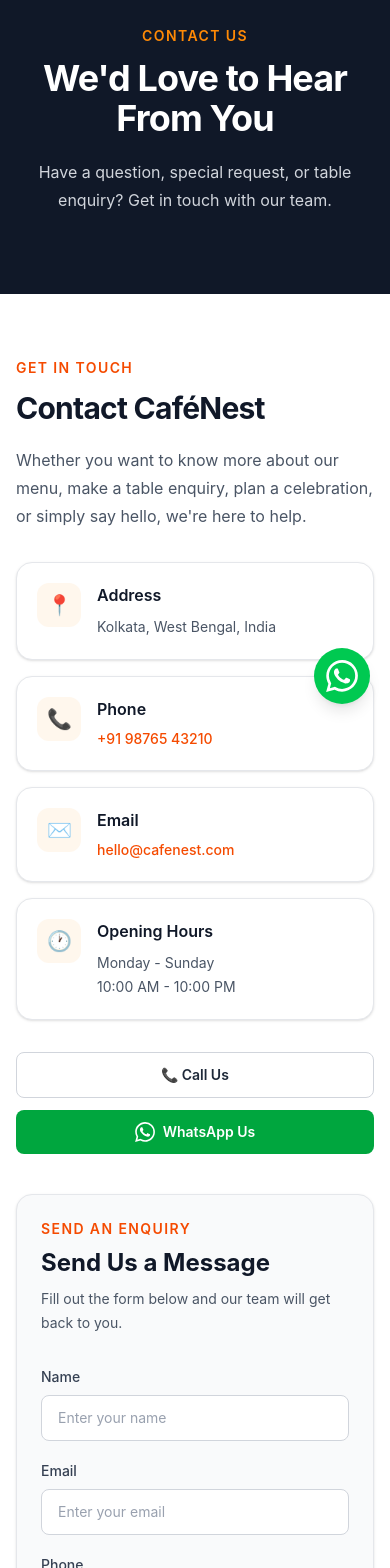
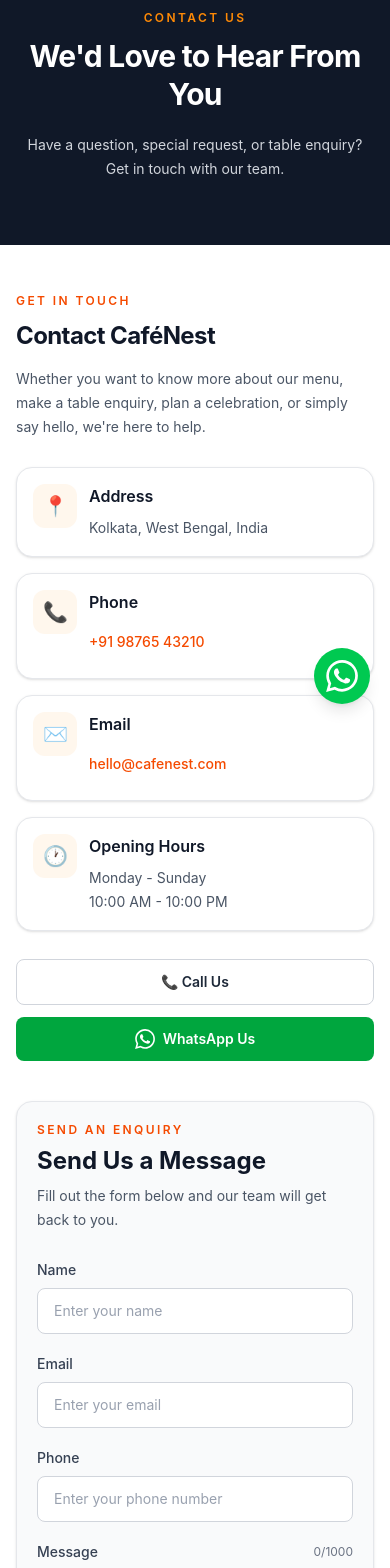
Before and after one commit to sandipmandalgithub/restaurant-cafe-website, a React app in the folder frontend/: page /contact in a window 390 px wide. Shown: the part 120-1688 px from the top of the page. Built offline with nearby package versions, Linux system fonts and the light colour scheme; no server answers; the HTML template or start-up script is replaced by a standard one.

Commit message:
Polish responsive contact page

```diff
--- a/frontend/src/pages/Contact.jsx
+++ b/frontend/src/pages/Contact.jsx
@@ -109,67 +109,74 @@
       message
     )}`;
 
-    window.open(
-      whatsappUrl,
-      "_blank",
-      "noopener,noreferrer"
-    );
+    window.open(whatsappUrl, "_blank", "noopener,noreferrer");
   };
 
   return (
-    <div>
-      {/* Hero Section */}
-      <section className="bg-gray-900 px-4 py-20 text-white sm:px-6 lg:px-8">
+    <div className="overflow-hidden">
+      {/* ==================================================
+          Hero Section
+      ================================================== */}
+      <section className="bg-gray-900 px-4 py-16 text-white sm:px-6 sm:py-20 lg:px-8 lg:py-24">
         <div className="mx-auto max-w-7xl text-center">
-          <p className="text-sm font-semibold uppercase tracking-widest text-orange-400">
+          <p className="text-xs font-semibold uppercase tracking-[0.2em] text-orange-400 sm:text-sm sm:tracking-widest">
             Contact Us
           </p>
 
-          <h1 className="mt-3 text-4xl font-bold tracking-tight sm:text-5xl">
+          <h1 className="mx-auto mt-3 max-w-3xl text-3xl font-bold leading-tight tracking-tight sm:text-5xl lg:text-6xl">
             We'd Love to Hear From You
           </h1>
 
-          <p className="mx-auto mt-5 max-w-2xl text-base leading-7 text-gray-300 sm:text-lg">
+          <p className="mx-auto mt-5 max-w-2xl text-sm leading-6 text-gray-300 sm:text-lg sm:leading-8">
             Have a question, special request, or table enquiry? Get in touch
             with our team.
           </p>
         </div>
       </section>
 
-      {/* Contact Section */}
-      <section className="bg-white px-4 py-16 sm:px-6 lg:px-8">
-        <div className="mx-auto grid max-w-7xl gap-10 lg:grid-cols-2 lg:gap-16">
-          {/* Contact Information */}
-          <div>
-            <p className="text-sm font-semibold uppercase tracking-widest text-orange-600">
+      {/* ==================================================
+          Contact Section
+      ================================================== */}
+      <section className="bg-white px-4 py-12 sm:px-6 sm:py-16 lg:px-8 lg:py-20">
+        <div className="mx-auto grid max-w-7xl gap-10 lg:grid-cols-2 lg:gap-14 xl:gap-20">
+          {/* ==================================================
+              Contact Information
+          ================================================== */}
+          <div className="min-w-0">
+            <p className="text-xs font-semibold uppercase tracking-[0.2em] text-orange-600 sm:text-sm sm:tracking-widest">
               Get in Touch
             </p>
 
-            <h2 className="mt-3 text-3xl font-bold tracking-tight text-gray-900 sm:text-4xl">
+            <h2 className="mt-3 text-2xl font-bold leading-tight tracking-tight text-gray-900 sm:text-4xl">
               Contact CaféNest
             </h2>
 
-            <p className="mt-5 max-w-xl text-base leading-7 text-gray-600">
+            <p className="mt-4 max-w-xl text-sm leading-6 text-gray-600 sm:mt-5 sm:text-base sm:leading-7">
               Whether you want to know more about our menu, make a table
               enquiry, plan a celebration, or simply say hello, we're here to
               help.
             </p>
 
-            {/* Contact Cards */}
-            <div className="mt-8 grid gap-4 sm:grid-cols-2 lg:grid-cols-1">
+            {/* ==================================================
+                Contact Cards
+            ================================================== */}
+            <div className="mt-7 grid gap-4 sm:mt-8 sm:grid-cols-2 lg:grid-cols-1">
               {/* Address */}
-              <div className="rounded-2xl border border-gray-200 bg-white p-5 shadow-sm transition hover:shadow-md">
-                <div className="flex items-start gap-4">
-                  <div className="flex h-11 w-11 shrink-0 items-center justify-center rounded-xl bg-orange-50 text-xl">
+              <div className="min-w-0 rounded-2xl border border-gray-200 bg-white p-4 shadow-sm transition duration-200 hover:shadow-md sm:p-5">
+                <div className="flex min-w-0 items-start gap-3 sm:gap-4">
+                  <div
+                    className="flex h-11 w-11 shrink-0 items-center justify-center rounded-xl bg-orange-50 text-xl"
+                    aria-hidden="true"
+                  >
                     📍
                   </div>
 
-                  <div>
+                  <div className="min-w-0">
                     <h3 className="font-semibold text-gray-900">
                       Address
                     </h3>
 
-                    <p className="mt-2 text-sm leading-6 text-gray-600">
+                    <p className="mt-2 break-words text-sm leading-6 text-gray-600">
                       Kolkata, West Bengal, India
                     </p>
                   </div>
@@ -177,20 +184,23 @@
               </div>
 
               {/* Phone */}
-              <div className="rounded-2xl border border-gray-200 bg-white p-5 shadow-sm transition hover:shadow-md">
-                <div className="flex items-start gap-4">
-                  <div className="flex h-11 w-11 shrink-0 items-center justify-center rounded-xl bg-orange-50 text-xl">
+              <div className="min-w-0 rounded-2xl border border-gray-200 bg-white p-4 shadow-sm transition duration-200 hover:shadow-md sm:p-5">
+                <div className="flex min-w-0 items-start gap-3 sm:gap-4">
+                  <div
+                    className="flex h-11 w-11 shrink-0 items-center justify-center rounded-xl bg-orange-50 text-xl"
+                    aria-hidden="true"
+                  >
                     📞
                   </div>
 
-                  <div>
+                  <div className="min-w-0">
                     <h3 className="font-semibold text-gray-900">
                       Phone
                     </h3>
 
                     <a
                       href="tel:+919876543210"
-                      className="mt-2 inline-block text-sm font-medium text-orange-600 transition hover:text-orange-700"
+                      className="mt-2 inline-flex min-h-10 max-w-full items-center break-all text-sm font-medium text-orange-600 transition hover:text-orange-700 focus:outline-none focus:ring-2 focus:ring-orange-500 focus:ring-offset-2"
                     >
                       +91 98765 43210
                     </a>
@@ -199,9 +209,12 @@
               </div>
 
               {/* Email */}
-              <div className="rounded-2xl border border-gray-200 bg-white p-5 shadow-sm transition hover:shadow-md">
-                <div className="flex items-start gap-4">
-                  <div className="flex h-11 w-11 shrink-0 items-center justify-center rounded-xl bg-orange-50 text-xl">
+              <div className="min-w-0 rounded-2xl border border-gray-200 bg-white p-4 shadow-sm transition duration-200 hover:shadow-md sm:p-5">
+                <div className="flex min-w-0 items-start gap-3 sm:gap-4">
+                  <div
+                    className="flex h-11 w-11 shrink-0 items-center justify-center rounded-xl bg-orange-50 text-xl"
+                    aria-hidden="true"
+                  >
                     ✉️
                   </div>
 
@@ -212,7 +225,7 @@
 
                     <a
                       href="mailto:hello@cafenest.com"
-                      className="mt-2 inline-block break-all text-sm font-medium text-orange-600 transition hover:text-orange-700"
+                      className="mt-2 inline-flex min-h-10 max-w-full items-center break-all text-sm font-medium text-orange-600 transition hover:text-orange-700 focus:outline-none focus:ring-2 focus:ring-orange-500 focus:ring-offset-2"
                     >
                       hello@cafenest.com
                     </a>
@@ -221,13 +234,16 @@
               </div>
 
               {/* Opening Hours */}
-              <div className="rounded-2xl border border-gray-200 bg-white p-5 shadow-sm transition hover:shadow-md">
-                <div className="flex items-start gap-4">
-                  <div className="flex h-11 w-11 shrink-0 items-center justify-center rounded-xl bg-orange-50 text-xl">
+              <div className="min-w-0 rounded-2xl border border-gray-200 bg-white p-4 shadow-sm transition duration-200 hover:shadow-md sm:p-5">
+                <div className="flex min-w-0 items-start gap-3 sm:gap-4">
+                  <div
+                    className="flex h-11 w-11 shrink-0 items-center justify-center rounded-xl bg-orange-50 text-xl"
+                    aria-hidden="true"
+                  >
                     🕐
                   </div>
 
-                  <div>
+                  <div className="min-w-0">
                     <h3 className="font-semibold text-gray-900">
                       Opening Hours
                     </h3>
@@ -242,11 +258,13 @@
               </div>
             </div>
 
-            {/* Quick Actions */}
-            <div className="mt-8 flex flex-col gap-3 sm:flex-row lg:flex-col xl:flex-row">
+            {/* ==================================================
+                Quick Actions
+            ================================================== */}
+            <div className="mt-7 grid gap-3 sm:mt-8 sm:grid-cols-2 lg:grid-cols-1 xl:grid-cols-2">
               <a
                 href="tel:+919876543210"
-                className="inline-flex items-center justify-center rounded-lg border border-gray-300 bg-white px-5 py-3 text-sm font-semibold text-gray-800 transition hover:bg-gray-100"
+                className="inline-flex min-h-11 items-center justify-center rounded-lg border border-gray-300 bg-white px-5 py-3 text-sm font-semibold text-gray-800 transition hover:bg-gray-100 focus:outline-none focus:ring-2 focus:ring-orange-500 focus:ring-offset-2"
               >
                 📞 Call Us
               </a>
@@ -255,13 +273,13 @@
                 href={`https://wa.me/${WHATSAPP_NUMBER}`}
                 target="_blank"
                 rel="noopener noreferrer"
-                className="inline-flex items-center justify-center gap-2 rounded-lg bg-green-600 px-5 py-3 text-sm font-semibold text-white transition hover:bg-green-700"
+                className="inline-flex min-h-11 items-center justify-center gap-2 rounded-lg bg-green-600 px-5 py-3 text-sm font-semibold text-white transition hover:bg-green-700 focus:outline-none focus:ring-2 focus:ring-green-500 focus:ring-offset-2"
               >
                 <svg
                   xmlns="http://www.w3.org/2000/svg"
                   viewBox="0 0 24 24"
                   fill="currentColor"
-                  className="h-5 w-5"
+                  className="h-5 w-5 shrink-0"
                   aria-hidden="true"
                 >
                   <path d="M20.52 3.48A11.84 11.84 0 0 0 12.07 0C5.54 0 .23 5.31.23 11.84c0 2.09.55 4.13 1.6 5.93L.13 24l6.38-1.67a11.82 11.82 0 0 0 5.56 1.42h.01c6.53 0 11.84-5.31 11.84-11.84 0-3.17-1.23-6.15-3.4-8.43ZM12.08 21.8h-.01a9.87 9.87 0 0 1-5.03-1.38l-.36-.21-3.79.99 1.01-3.69-.23-.38a9.85 9.85 0 0 1-1.51-5.29C2.16 6.4 6.61 1.96 12.08 1.96c2.65 0 5.14 1.03 7.01 2.91a9.85 9.85 0 0 1 2.9 7.02c0 5.47-4.45 9.91-9.91 9.91Zm5.43-7.42c-.3-.15-1.76-.87-2.03-.97-.27-.1-.47-.15-.67.15-.2.3-.77.97-.95 1.17-.17.2-.35.22-.65.07-.3-.15-1.27-.47-2.42-1.49-.9-.8-1.5-1.78-1.67-2.08-.17-.3-.02-.46.13-.61.13-.13.3-.35.45-.52.15-.17.2-.3.3-.5.1-.2.05-.37-.02-.52-.07-.15-.67-1.62-.92-2.22-.24-.58-.49-.5-.67-.51h-.57c-.2 0-.52.07-.8.37-.27.3-1.05 1.02-1.05 2.49s1.07 2.89 1.22 3.09c.15.2 2.1 3.2 5.08 4.49.71.31 1.27.5 1.7.64.71.23 1.35.2 1.86.12.57-.08 1.76-.72 2.01-1.42.25-.7.25-1.3.17-1.42-.07-.12-.27-.2-.57-.35Z" />
@@ -272,14 +290,16 @@
             </div>
           </div>
 
-          {/* Contact Form */}
-          <div className="rounded-2xl border border-gray-200 bg-gray-50 p-6 shadow-sm sm:p-8">
+          {/* ==================================================
+              Contact Form
+          ================================================== */}
+          <div className="min-w-0 rounded-2xl border border-gray-200 bg-gray-50 p-5 shadow-sm sm:p-8">
             <div>
-              <p className="text-sm font-semibold uppercase tracking-widest text-orange-600">
+              <p className="text-xs font-semibold uppercase tracking-[0.2em] text-orange-600 sm:text-sm sm:tracking-widest">
                 Send an Enquiry
               </p>
 
-              <h2 className="mt-2 text-2xl font-bold text-gray-900 sm:text-3xl">
+              <h2 className="mt-2 text-2xl font-bold leading-tight text-gray-900 sm:text-3xl">
                 Send Us a Message
               </h2>
 
@@ -288,19 +308,23 @@
               </p>
             </div>
 
-            {/* Success Message */}
+            {/* ==================================================
+                Success Message
+            ================================================== */}
             {successMessage && (
               <div
                 role="alert"
-                className="mt-6 rounded-xl border border-green-200 bg-green-50 px-4 py-4 text-sm font-medium leading-6 text-green-700"
+                className="mt-6 break-words rounded-xl border border-green-200 bg-green-50 px-4 py-4 text-sm font-medium leading-6 text-green-700"
               >
                 {successMessage}
               </div>
             )}
 
-            {/* WhatsApp Enquiry Button */}
+            {/* ==================================================
+                WhatsApp Enquiry Button
+            ================================================== */}
             {submittedEnquiry && (
-              <div className="mt-5 rounded-xl border border-green-200 bg-white p-5 shadow-sm">
+              <div className="mt-5 rounded-xl border border-green-200 bg-white p-4 shadow-sm sm:p-5">
                 <div className="mx-auto flex h-14 w-14 items-center justify-center rounded-full bg-green-500 text-white shadow-sm">
                   <svg
                     xmlns="http://www.w3.org/2000/svg"
@@ -313,7 +337,7 @@
                   </svg>
                 </div>
 
-                <h3 className="mt-4 text-center text-lg font-bold text-gray-900">
+                <h3 className="mt-4 text-center text-base font-bold leading-6 text-gray-900 sm:text-lg">
                   Send This Enquiry on WhatsApp
                 </h3>
 
@@ -325,13 +349,13 @@
                 <button
                   type="button"
                   onClick={handleWhatsAppEnquiry}
-                  className="mt-5 inline-flex w-full items-center justify-center gap-2 rounded-lg bg-green-600 px-5 py-3 text-sm font-semibold text-white transition hover:bg-green-700 focus:outline-none focus:ring-2 focus:ring-green-500 focus:ring-offset-2"
+                  className="mt-5 inline-flex min-h-11 w-full items-center justify-center gap-2 rounded-lg bg-green-600 px-5 py-3 text-sm font-semibold text-white transition hover:bg-green-700 focus:outline-none focus:ring-2 focus:ring-green-500 focus:ring-offset-2"
                 >
                   <svg
                     xmlns="http://www.w3.org/2000/svg"
                     viewBox="0 0 24 24"
                     fill="currentColor"
-                    className="h-5 w-5"
+                    className="h-5 w-5 shrink-0"
                     aria-hidden="true"
                   >
                     <path d="M20.52 3.48A11.84 11.84 0 0 0 12.07 0C5.54 0 .23 5.31.23 11.84c0 2.09.55 4.13 1.6 5.93L.13 24l6.38-1.67a11.82 11.82 0 0 0 5.56 1.42h.01c6.53 0 11.84-5.31 11.84-11.84 0-3.17-1.23-6.15-3.4-8.43ZM12.08 21.8h-.01a9.87 9.87 0 0 1-5.03-1.38l-.36-.21-3.79.99 1.01-3.69-.23-.38a9.85 9.85 0 0 1-1.51-5.29C2.16 6.4 6.61 1.96 12.08 1.96c2.65 0 5.14 1.03 7.01 2.91a9.85 9.85 0 0 1 2.9 7.02c0 5.47-4.45 9.91-9.91 9.91Zm5.43-7.42c-.3-.15-1.76-.87-2.03-.97-.27-.1-.47-.15-.67.15-.2.3-.77.97-.95 1.17-.17.2-.35.22-.65.07-.3-.15-1.27-.47-2.42-1.49-.9-.8-1.5-1.78-1.67-2.08-.17-.3-.02-.46.13-.61.13-.13.3-.35.45-.52.15-.17.2-.3.3-.5.1-.2.05-.37-.02-.52-.07-.15-.67-1.62-.92-2.22-.24-.58-.49-.5-.67-.51h-.57c-.2 0-.52.07-.8.37-.27.3-1.05 1.02-1.05 2.49s1.07 2.89 1.22 3.09c.15.2 2.1 3.2 5.08 4.49.71.31 1.27.5 1.7.64.71.23 1.35.2 1.86.12.57-.08 1.76-.72 2.01-1.42.25-.7.25-1.3.17-1.42-.07-.12-.27-.2-.57-.35Z" />
@@ -342,17 +366,22 @@
               </div>
             )}
 
-            {/* Error Message */}
+            {/* ==================================================
+                Error Message
+            ================================================== */}
             {errorMessage && (
               <div
                 role="alert"
-                className="mt-6 rounded-xl border border-red-200 bg-red-50 px-4 py-4 text-sm font-medium leading-6 text-red-700"
+                className="mt-6 break-words rounded-xl border border-red-200 bg-red-50 px-4 py-4 text-sm font-medium leading-6 text-red-700"
               >
                 {errorMessage}
               </div>
             )}
 
-            <form onSubmit={handleSubmit} className="mt-8 space-y-5">
+            {/* ==================================================
+                Enquiry Form
+            ================================================== */}
+            <form onSubmit={handleSubmit} className="mt-7 space-y-5 sm:mt-8">
               {/* Name */}
               <div>
                 <label
@@ -373,7 +402,7 @@
                   maxLength="100"
                   autoComplete="name"
                   placeholder="Enter your name"
-                  className="w-full rounded-lg border border-gray-300 bg-white px-4 py-3 text-sm text-gray-900 outline-none transition placeholder:text-gray-400 focus:border-orange-500 focus:ring-2 focus:ring-orange-100"
+                  className="min-h-11 w-full rounded-lg border border-gray-300 bg-white px-4 py-3 text-sm text-gray-900 outline-none transition placeholder:text-gray-400 focus:border-orange-500 focus:ring-2 focus:ring-orange-100"
                 />
               </div>
 
@@ -396,7 +425,7 @@
                   maxLength="150"
                   autoComplete="email"
                   placeholder="Enter your email"
-                  className="w-full rounded-lg border border-gray-300 bg-white px-4 py-3 text-sm text-gray-900 outline-none transition placeholder:text-gray-400 focus:border-orange-500 focus:ring-2 focus:ring-orange-100"
+                  className="min-h-11 w-full rounded-lg border border-gray-300 bg-white px-4 py-3 text-sm text-gray-900 outline-none transition placeholder:text-gray-400 focus:border-orange-500 focus:ring-2 focus:ring-orange-100"
                 />
               </div>
 
@@ -419,8 +448,9 @@
                   minLength="10"
                   maxLength="15"
                   autoComplete="tel"
+                  inputMode="tel"
                   placeholder="Enter your phone number"
-                  className="w-full rounded-lg border border-gray-300 bg-white px-4 py-3 text-sm text-gray-900 outline-none transition placeholder:text-gray-400 focus:border-orange-500 focus:ring-2 focus:ring-orange-100"
+                  className="min-h-11 w-full rounded-lg border border-gray-300 bg-white px-4 py-3 text-sm text-gray-900 outline-none transition placeholder:text-gray-400 focus:border-orange-500 focus:ring-2 focus:ring-orange-100"
                 />
               </div>
 
@@ -434,7 +464,10 @@
                     Message
                   </label>
 
-                  <span className="text-xs text-gray-500">
+                  <span
+                    className="shrink-0 text-xs text-gray-500"
+                    aria-live="polite"
+                  >
                     {formData.message.length}/1000
                   </span>
                 </div>
@@ -449,7 +482,7 @@
                   maxLength="1000"
                   rows="6"
                   placeholder="Write your message..."
-                  className="w-full resize-none rounded-lg border border-gray-300 bg-white px-4 py-3 text-sm text-gray-900 outline-none transition placeholder:text-gray-400 focus:border-orange-500 focus:ring-2 focus:ring-orange-100"
+                  className="w-full resize-none rounded-lg border border-gray-300 bg-white px-4 py-3 text-sm leading-6 text-gray-900 outline-none transition placeholder:text-gray-400 focus:border-orange-500 focus:ring-2 focus:ring-orange-100"
                 />
               </div>
 
@@ -457,7 +490,7 @@
               <button
                 type="submit"
                 disabled={isSubmitting}
-                className="w-full rounded-lg bg-orange-600 px-5 py-3.5 text-sm font-semibold text-white transition hover:bg-orange-700 disabled:cursor-not-allowed disabled:opacity-60"
+                className="inline-flex min-h-11 w-full items-center justify-center rounded-lg bg-orange-600 px-5 py-3.5 text-sm font-semibold text-white transition hover:bg-orange-700 focus:outline-none focus:ring-2 focus:ring-orange-500 focus:ring-offset-2 disabled:cursor-not-allowed disabled:opacity-60"
               >
                 {isSubmitting ? "Submitting..." : "Send Message"}
               </button>
@@ -470,18 +503,20 @@
         </div>
       </section>
 
-      {/* WhatsApp CTA */}
-      <section className="bg-orange-50 px-4 py-16 sm:px-6 lg:px-8">
+      {/* ==================================================
+          WhatsApp CTA
+      ================================================== */}
+      <section className="bg-orange-50 px-4 py-12 sm:px-6 sm:py-16 lg:px-8 lg:py-20">
         <div className="mx-auto max-w-4xl text-center">
-          <p className="text-sm font-semibold uppercase tracking-widest text-orange-600">
+          <p className="text-xs font-semibold uppercase tracking-[0.2em] text-orange-600 sm:text-sm sm:tracking-widest">
             Quick Response
           </p>
 
-          <h2 className="mt-3 text-3xl font-bold tracking-tight text-gray-900 sm:text-4xl">
+          <h2 className="mt-3 text-2xl font-bold leading-tight tracking-tight text-gray-900 sm:text-4xl">
             Prefer WhatsApp?
           </h2>
 
-          <p className="mx-auto mt-4 max-w-2xl leading-7 text-gray-600">
+          <p className="mx-auto mt-4 max-w-2xl text-sm leading-6 text-gray-600 sm:text-base sm:leading-7">
             Send us a message directly on WhatsApp for a quick response from
             our team.
           </p>
@@ -490,13 +525,13 @@
             href={`https://wa.me/${WHATSAPP_NUMBER}`}
             target="_blank"
             rel="noopener noreferrer"
-            className="mt-8 inline-flex items-center justify-center gap-2 rounded-lg bg-green-600 px-6 py-3 text-sm font-semibold text-white transition hover:bg-green-700"
+            className="mt-7 inline-flex min-h-11 w-full max-w-xs items-center justify-center gap-2 rounded-lg bg-green-600 px-6 py-3 text-sm font-semibold text-white transition hover:bg-green-700 focus:outline-none focus:ring-2 focus:ring-green-500 focus:ring-offset-2 sm:mt-8 sm:w-auto"
           >
             <svg
               xmlns="http://www.w3.org/2000/svg"
               viewBox="0 0 24 24"
               fill="currentColor"
-              className="h-5 w-5"
+              className="h-5 w-5 shrink-0"
               aria-hidden="true"
             >
               <path d="M20.52 3.48A11.84 11.84 0 0 0 12.07 0C5.54 0 .23 5.31.23 11.84c0 2.09.55 4.13 1.6 5.93L.13 24l6.38-1.67a11.82 11.82 0 0 0 5.56 1.42h.01c6.53 0 11.84-5.31 11.84-11.84 0-3.17-1.23-6.15-3.4-8.43ZM12.08 21.8h-.01a9.87 9.87 0 0 1-5.03-1.38l-.36-.21-3.79.99 1.01-3.69-.23-.38a9.85 9.85 0 0 1-1.51-5.29C2.16 6.4 6.61 1.96 12.08 1.96c2.65 0 5.14 1.03 7.01 2.91a9.85 9.85 0 0 1 2.9 7.02c0 5.47-4.45 9.91-9.91 9.91Zm5.43-7.42c-.3-.15-1.76-.87-2.03-.97-.27-.1-.47-.15-.67.15-.2.3-.77.97-.95 1.17-.17.2-.35.22-.65.07-.3-.15-1.27-.47-2.42-1.49-.9-.8-1.5-1.78-1.67-2.08-.17-.3-.02-.46.13-.61.13-.13.3-.35.45-.52.15-.17.2-.3.3-.5.1-.2.05-.37-.02-.52-.07-.15-.67-1.62-.92-2.22-.24-.58-.49-.5-.67-.51h-.57c-.2 0-.52.07-.8.37-.27.3-1.05 1.02-1.05 2.49s1.07 2.89 1.22 3.09c.15.2 2.1 3.2 5.08 4.49.71.31 1.27.5 1.7.64.71.23 1.35.2 1.86.12.57-.08 1.76-.72 2.01-1.42.25-.7.25-1.3.17-1.42-.07-.12-.27-.2-.57-.35Z" />
```
